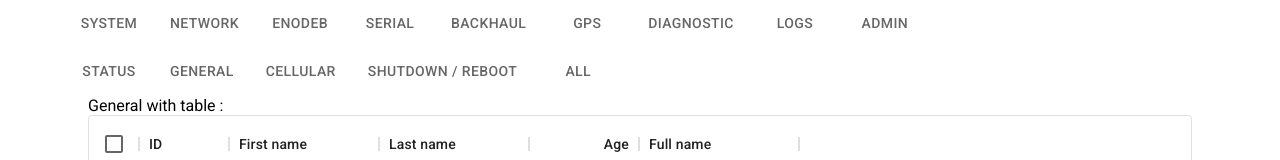
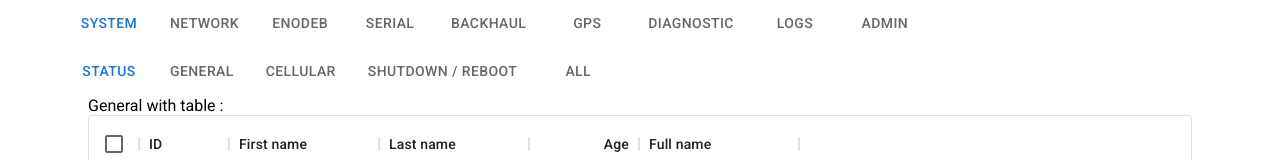
Before and after one commit to yaOstroglyad/ms-ui, a React (Create React App) app: page / in a window 1280 px wide. Both pictures are taken after typing "Sample", "Sample123" into the empty fields and a click on the button "SIGN IN". Shown: the top 160 px of the page. Built offline with nearby package versions, Linux system fonts and the light colour scheme.

Commit message:
- active TabIndicator added

```diff
--- a/src/app/_shared/components/selection-part/selection-part.component.tsx
+++ b/src/app/_shared/components/selection-part/selection-part.component.tsx
@@ -6,12 +6,27 @@ import Tab from '@mui/material/Tab';
 import {Link} from 'react-router-dom';
 import {SelectionPartPropsInterface} from 'app/_shared/constants/selection-part-props.interface';
 
-export const SelectionPart: React.FC<SelectionPartPropsInterface> = ({selectionItems}) => (
+export const SelectionPart: React.FC<SelectionPartPropsInterface> = ({selectionItems}) => {
+
+    const [value, setValue] = React.useState(0);
+
+    const handleChange = (event: React.SyntheticEvent, newValue: number) => {
+        setValue(newValue);
+    };
+
+    return (
         <Box sx={{width: '100%'}}>
-    <Tabs aria-label="main-navigation-part" value={false}>
+            <Tabs  TabIndicatorProps={{style: {display: "none"}}}
+                   value={value}
+                  onChange={handleChange}
+                  variant="scrollable"
+                  scrollButtons={false}
+                  allowScrollButtonsMobile
+                  aria-label="main-navigation-part">
                 {selectionItems.map(item => (
-        <Tab component={Link} to={item.route} label={item.label} key={item.route} />
+                    <Tab component={Link} to={item.route} label={item.label} key={item.route}/>
                 ))}
             </Tabs>
         </Box>
     );
+}
```
Lines whose indentation alone changed are shown as unchanged.
